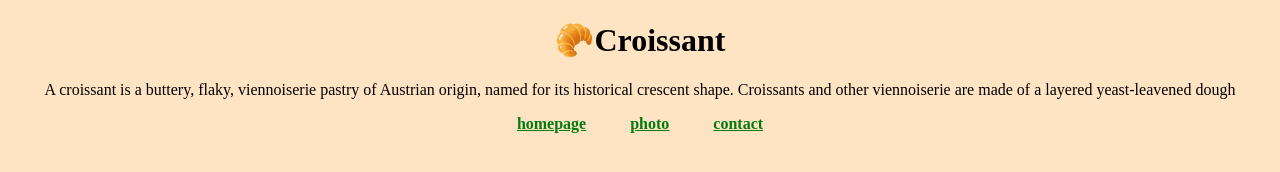
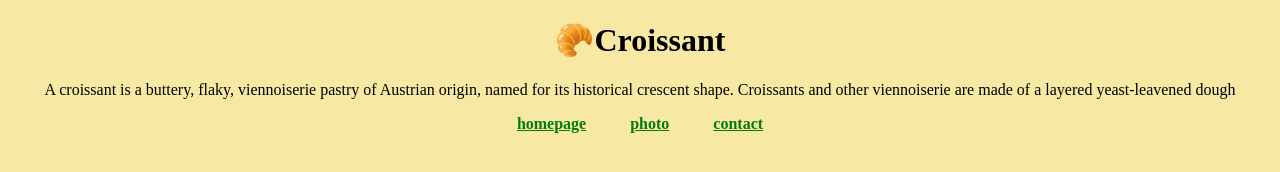
Before and after one commit to lenatnog/Croissant, a plain HTML site: page index.html in a window 1280 px wide. Drawn offline with Linux system fonts and the light colour scheme.

Commit message:
Changed background color

```diff
--- a/src/style.css
+++ b/src/style.css
@@ -1,6 +1,6 @@
 body {
   text-align: center;
-  background-color: bisque;
+  background-color: rgb(247, 233, 163);
 }
 
 img {
```
